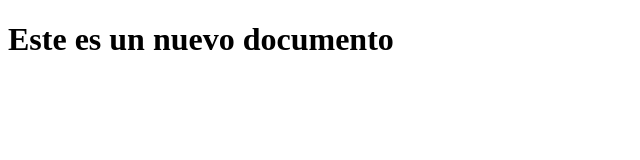
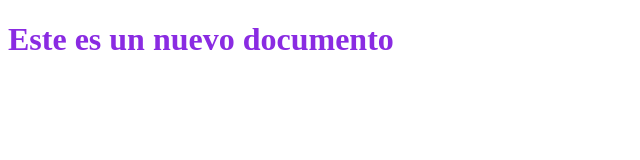
Before and after one commit to DilanMS28/Conexi-nGit, a plain HTML site: page nosotros.htm in a window 1280 px wide. Shown: the whole page, without its empty margins (0-640 px from the left). Drawn offline with Linux system fonts and the light colour scheme.

Commit message:
css en el segundo HTML

```diff
--- a/Style.css
+++ b/Style.css
@@ -3,3 +3,7 @@
     color: brown;
 
 }
+#Nuevo {
+    color: blueviolet;
+
+}
--- a/nosotros.htm
+++ b/nosotros.htm
@@ -4,8 +4,9 @@
     <meta charset="UTF-8">
     <meta name="viewport" content="width=device-width, initial-scale=1.0">
     <title>Document</title>
+    <link rel="stylesheet" href="Style.css">
 </head>
 <body>
-    <h1>Este es un nuevo documento</h1>
+    <h1 id="Nuevo">Este es un nuevo documento</h1>
 </body>
 </html>
```
